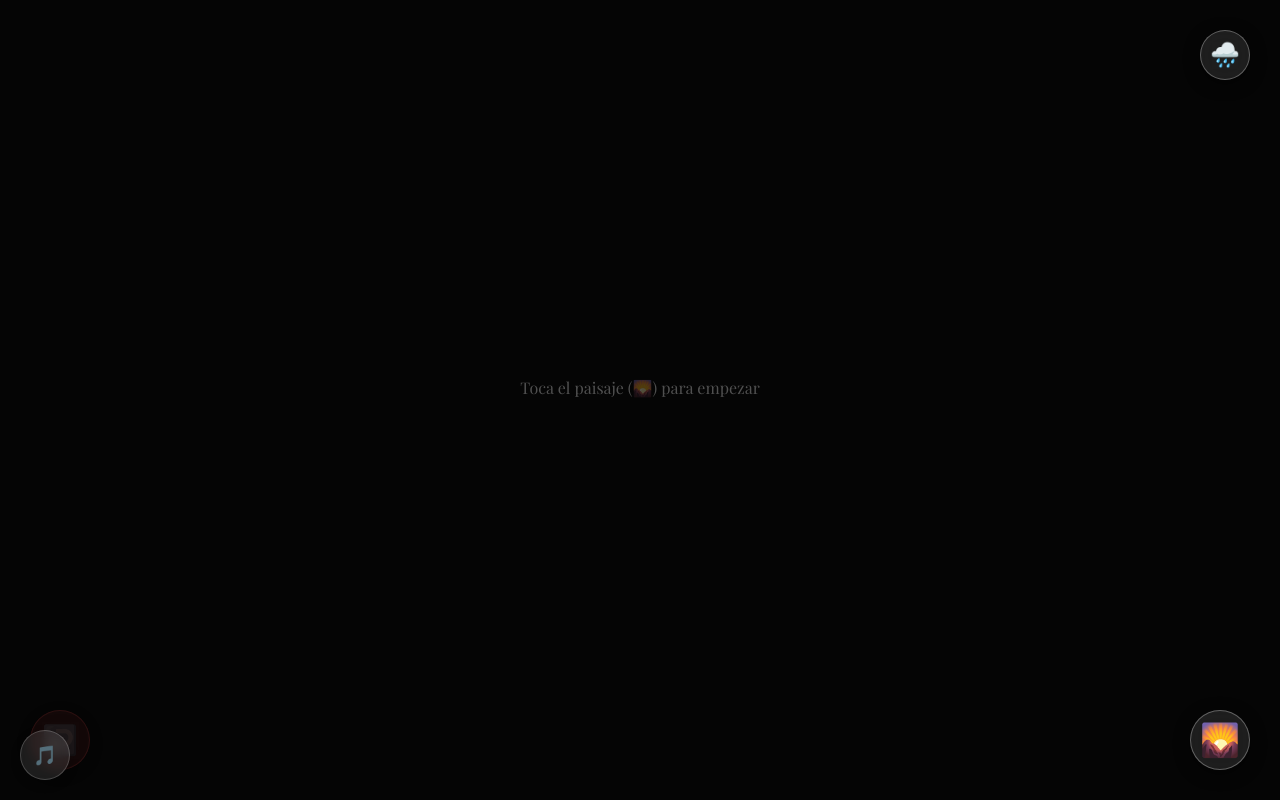
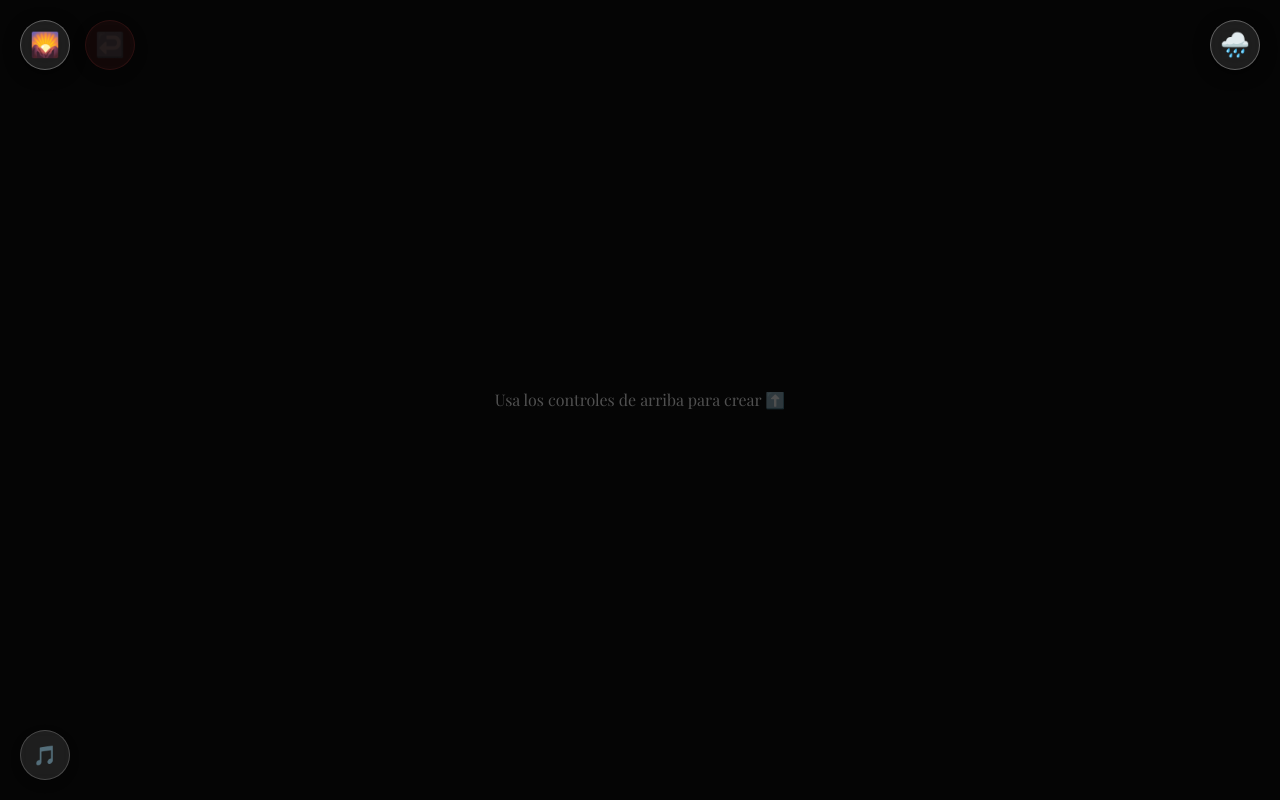
Before and after one commit to ArielArcentales/Project-Juls, a React (Vite) app: page / in a window 1280 px wide. Both pictures are taken after a click on the button "Ver tu regalo 🎁". Built offline with nearby package versions, Linux system fonts and the light colour scheme; a web font is replaced by a local one.

Commit message:
Jardin v7

```diff
--- a/src/Garden.jsx
+++ b/src/Garden.jsx
@@ -27,22 +27,14 @@ const createFlowerItem = (item) => {
 };
 
 const RainEffect = () => {
-  const [drops, setDrops] = useState([]);
-
-  useEffect(() => {
-    const timer = setTimeout(() => {
-      const generatedDrops = Array.from({ length: 40 }).map((_, i) => ({
-        id: i,
-        left: Math.random() * 100,
-        duration: 0.8 + Math.random() * 0.5,
-        delay: Math.random() * 2
-      }));
-      setDrops(generatedDrops);
-    }, 0);
-    return () => clearTimeout(timer);
-  }, []);
-
-  if (drops.length === 0) return null;
+  const [drops] = useState(() =>
+    Array.from({ length: 40 }).map((_, i) => ({
+      id: i,
+      left: Math.random() * 100,
+      duration: 0.8 + Math.random() * 0.5,
+      delay: Math.random() * 2
+    }))
+  );
 
   return (
     <div style={{ position: 'absolute', top: 0, left: 0, width: '100%', height: '100%', pointerEvents: 'none', zIndex: 40, overflow: 'hidden' }}>
@@ -127,14 +119,16 @@ export const Garden = () => {
         {plantedItems.length === 0 && (
           <div style={{
             position: 'absolute',
-            top: '45%',
-            width: '100%',
+            top: '50%',
+            left: '50%',
+            transform: 'translate(-50%, -50%)',
+            width: '80%',
             textAlign: 'center',
             color: 'rgba(255,255,255,0.3)',
             fontFamily: '"Playfair Display", serif',
             pointerEvents: 'none'
           }}>
-            <p>Toca el paisaje (🌄) para empezar</p>
+            <p>Usa los controles de arriba para crear ⬆️</p>
           </div>
         )}
 
@@ -161,13 +155,69 @@ export const Garden = () => {
         ))}
       </div>
 
+      {!isMenuOpen && (
+        <motion.button
+          initial={{ scale: 0 }}
+          animate={{ scale: 1 }}
+          whileTap={{ scale: 0.9 }}
+          onClick={() => setIsMenuOpen(true)}
+          style={{
+            position: 'absolute',
+            top: '20px',
+            left: '20px',
+            width: '50px',
+            height: '50px',
+            borderRadius: '50%',
+            backgroundColor: 'rgba(255,255,255,0.1)',
+            backdropFilter: 'blur(10px)',
+            border: '1px solid rgba(255,255,255,0.3)',
+            fontSize: '1.5rem',
+            cursor: 'pointer',
+            zIndex: 60,
+            display: 'flex',
+            alignItems: 'center',
+            justifyContent: 'center',
+            boxShadow: '0 4px 15px rgba(0,0,0,0.5)'
+          }}
+        >
+          🌄
+        </motion.button>
+      )}
+
+      <motion.button
+        whileTap={{ scale: 0.9 }}
+        onClick={removeLastItem}
+        disabled={plantedItems.length === 0}
+        style={{
+          position: 'absolute',
+          top: '20px',
+          left: '85px',
+          width: '50px',
+          height: '50px',
+          borderRadius: '50%',
+          backgroundColor: 'rgba(255, 77, 77, 0.2)',
+          backdropFilter: 'blur(10px)',
+          border: '1px solid rgba(255, 77, 77, 0.4)',
+          fontSize: '1.5rem',
+          cursor: 'pointer',
+          zIndex: 60,
+          display: 'flex',
+          alignItems: 'center',
+          justifyContent: 'center',
+          boxShadow: '0 4px 15px rgba(0,0,0,0.5)',
+          opacity: plantedItems.length === 0 ? 0.3 : 1
+        }}
+      >
+        ↩️
+      </motion.button>
+
       <motion.button
         whileTap={{ scale: 0.9 }}
         onClick={() => setIsRaining(true)}
         style={{
           position: 'absolute',
-          top: '30px',
-          right: '30px',
+          top: '20px',
+          right: '20px',
           width: '50px',
           height: '50px',
           borderRadius: '50%',
@@ -186,84 +236,28 @@ export const Garden = () => {
         🌧️
       </motion.button>
 
-      <motion.button
-        whileTap={{ scale: 0.9 }}
-        onClick={removeLastItem}
-        disabled={plantedItems.length === 0}
-        style={{
-          position: 'absolute',
-          bottom: '30px',
-          left: '30px',
-          width: '60px',
-          height: '60px',
-          borderRadius: '50%',
-          backgroundColor: 'rgba(255, 77, 77, 0.2)',
-          backdropFilter: 'blur(10px)',
-          border: '1px solid rgba(255, 77, 77, 0.4)',
-          fontSize: '1.8rem',
-          cursor: 'pointer',
-          zIndex: 60,
-          display: 'flex',
-          alignItems: 'center',
-          justifyContent: 'center',
-          boxShadow: '0 4px 15px rgba(0,0,0,0.5)',
-          opacity: plantedItems.length === 0 ? 0.3 : 1
-        }}
-      >
-        ↩️
-      </motion.button>
-
-      {!isMenuOpen && (
-        <motion.button
-          initial={{ scale: 0 }}
-          animate={{ scale: 1 }}
-          whileTap={{ scale: 0.9 }}
-          onClick={() => setIsMenuOpen(true)}
-          style={{
-            position: 'absolute',
-            bottom: '30px',
-            right: '30px',
-            width: '60px',
-            height: '60px',
-            borderRadius: '50%',
-            backgroundColor: 'rgba(255,255,255,0.1)',
-            backdropFilter: 'blur(10px)',
-            border: '1px solid rgba(255,255,255,0.3)',
-            fontSize: '2rem',
-            cursor: 'pointer',
-            zIndex: 60,
-            display: 'flex',
-            alignItems: 'center',
-            justifyContent: 'center',
-            boxShadow: '0 4px 15px rgba(0,0,0,0.5)'
-          }}
-        >
-          🌄
-        </motion.button>
-      )}
-
       <AnimatePresence>
         {isMenuOpen && (
           <motion.div
-            initial={{ x: '100%' }}
+            initial={{ x: '-100%' }}
             animate={{ x: 0 }}
-            exit={{ x: '100%' }}
+            exit={{ x: '-100%' }}
             transition={{ type: 'spring', damping: 20 }}
             style={{
               position: 'absolute',
               top: 0,
-              right: 0,
+              left: 0,
               width: '280px',
               maxWidth: '80vw',
               height: '100%',
-              backgroundColor: 'rgba(20, 20, 20, 0.9)',
+              backgroundColor: 'rgba(20, 20, 20, 0.95)',
               backdropFilter: 'blur(15px)',
-              borderLeft: '1px solid rgba(255,255,255,0.1)',
+              borderRight: '1px solid rgba(255,255,255,0.1)',
               zIndex: 70,
               padding: '20px',
               display: 'flex',
               flexDirection: 'column',
-              boxShadow: '-10px 0 30px rgba(0,0,0,0.5)'
+              boxShadow: '10px 0 30px rgba(0,0,0,0.5)'
             }}
           >
             <div style={{ display: 'flex', justifyContent: 'space-between', alignItems: 'center', marginBottom: '20px' }}>
```
